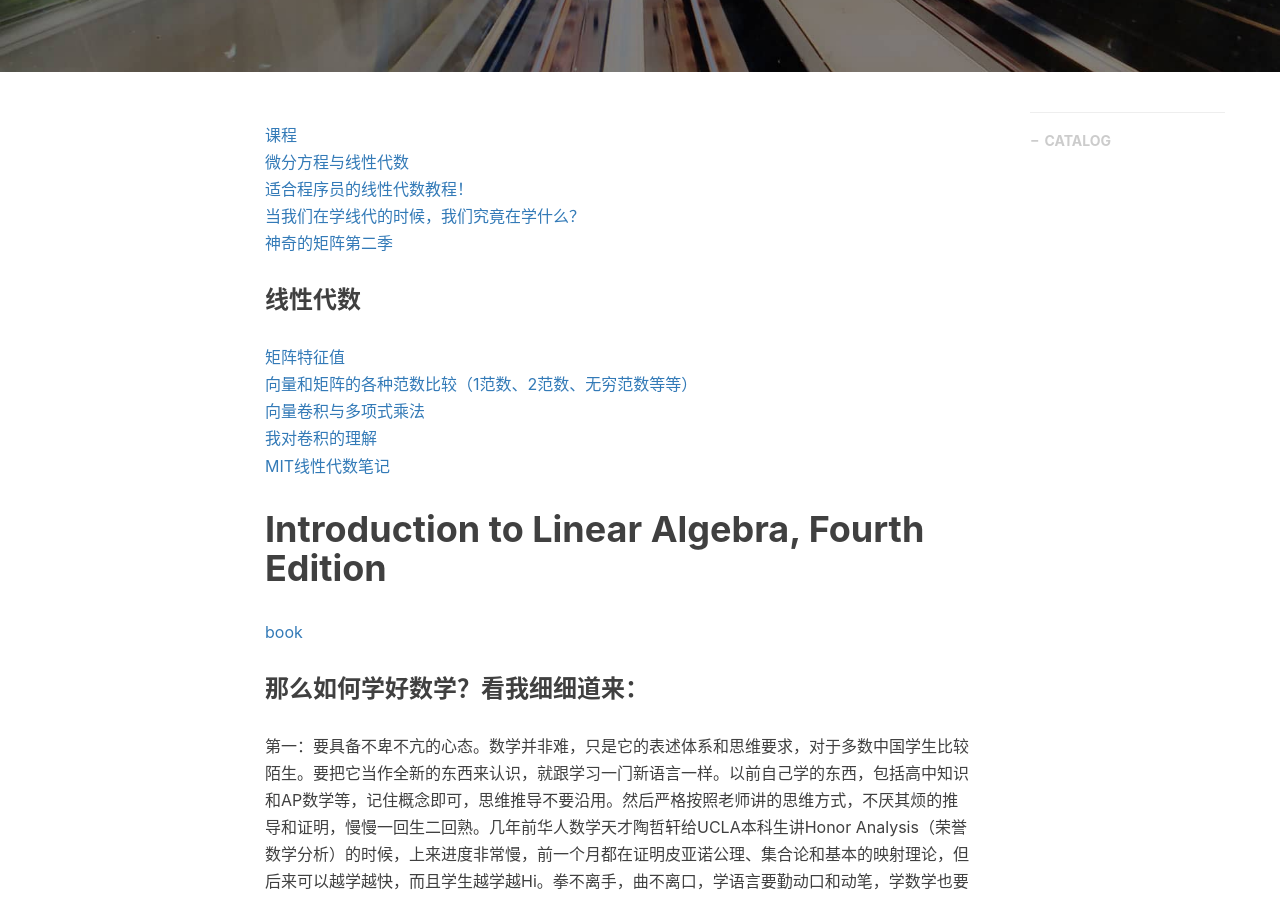
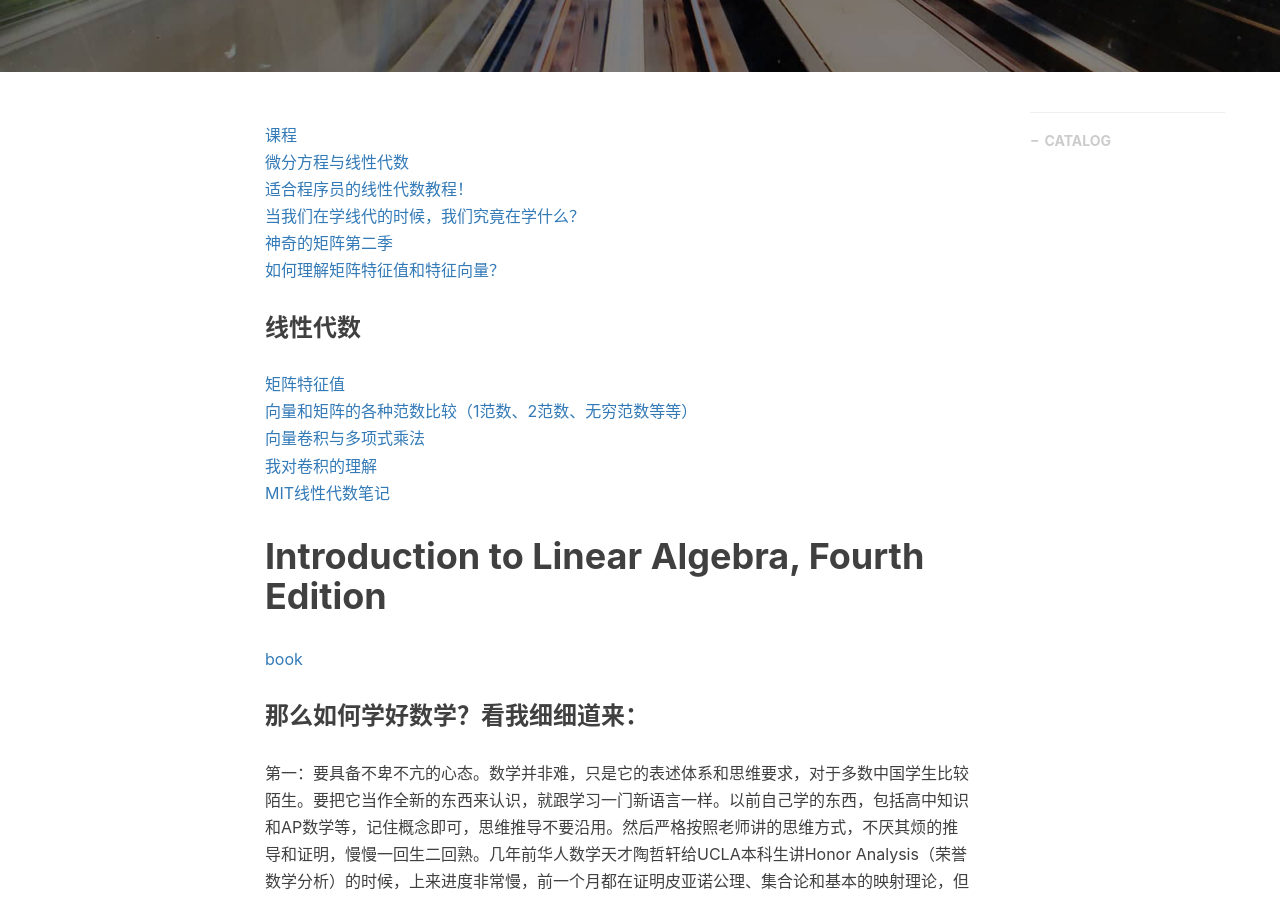
Before and after one commit to gary-robotics/dlward, a Jekyll site: the page built from _posts/2019-09-26-线性代数-2019.markdown, in a window 1280 px wide and 900 px high, scrolled down 451 px. Built offline with Jekyll 4.4.1, drawn with Linux system fonts in a browser that asks for light colours; nearby versions of some CDN libraries; comment, search, counter and statistics services are not loaded.

Commit message:
Update 2019-09-26-线性代数-2019.markdown

```diff
--- a/_posts/2019-09-26-线性代数-2019.markdown
+++ b/_posts/2019-09-26-线性代数-2019.markdown
@@ -14,6 +14,7 @@ tags:                               #标签
 [适合程序员的线性代数教程！](https://zhuanlan.zhihu.com/p/65002126)
 [当我们在学线代的时候，我们究竟在学什么？](https://zhuanlan.zhihu.com/p/22121735)
 [神奇的矩阵第二季](https://wenku.baidu.com/view/a3b69df316fc700aba68fc7b.html)
+[如何理解矩阵特征值和特征向量？](https://www.matongxue.com/madocs/228.html)
 
 ### 线性代数
 [矩阵特征值](https://www.zhihu.com/question/21874816/answer/181864044)
```
